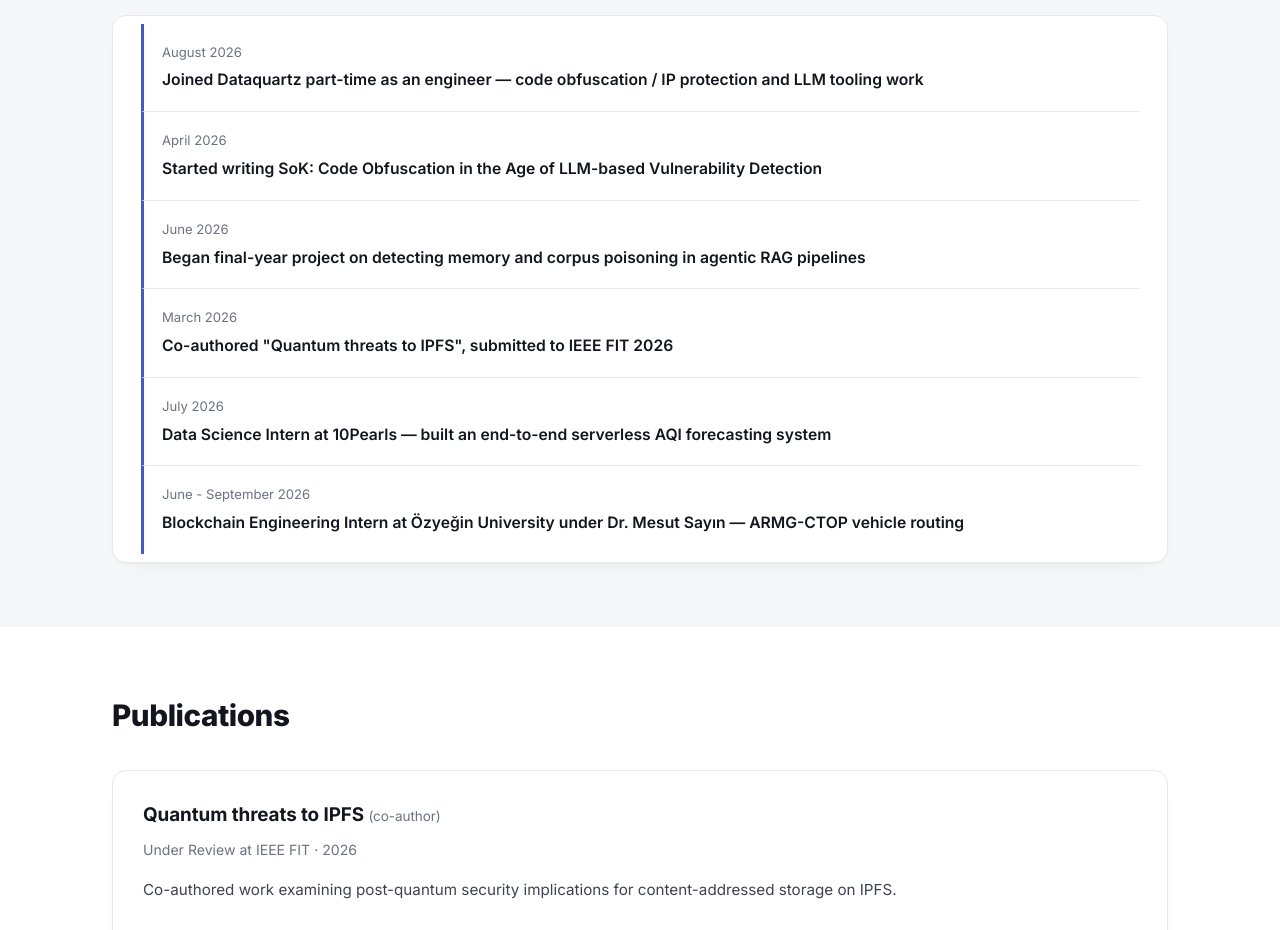
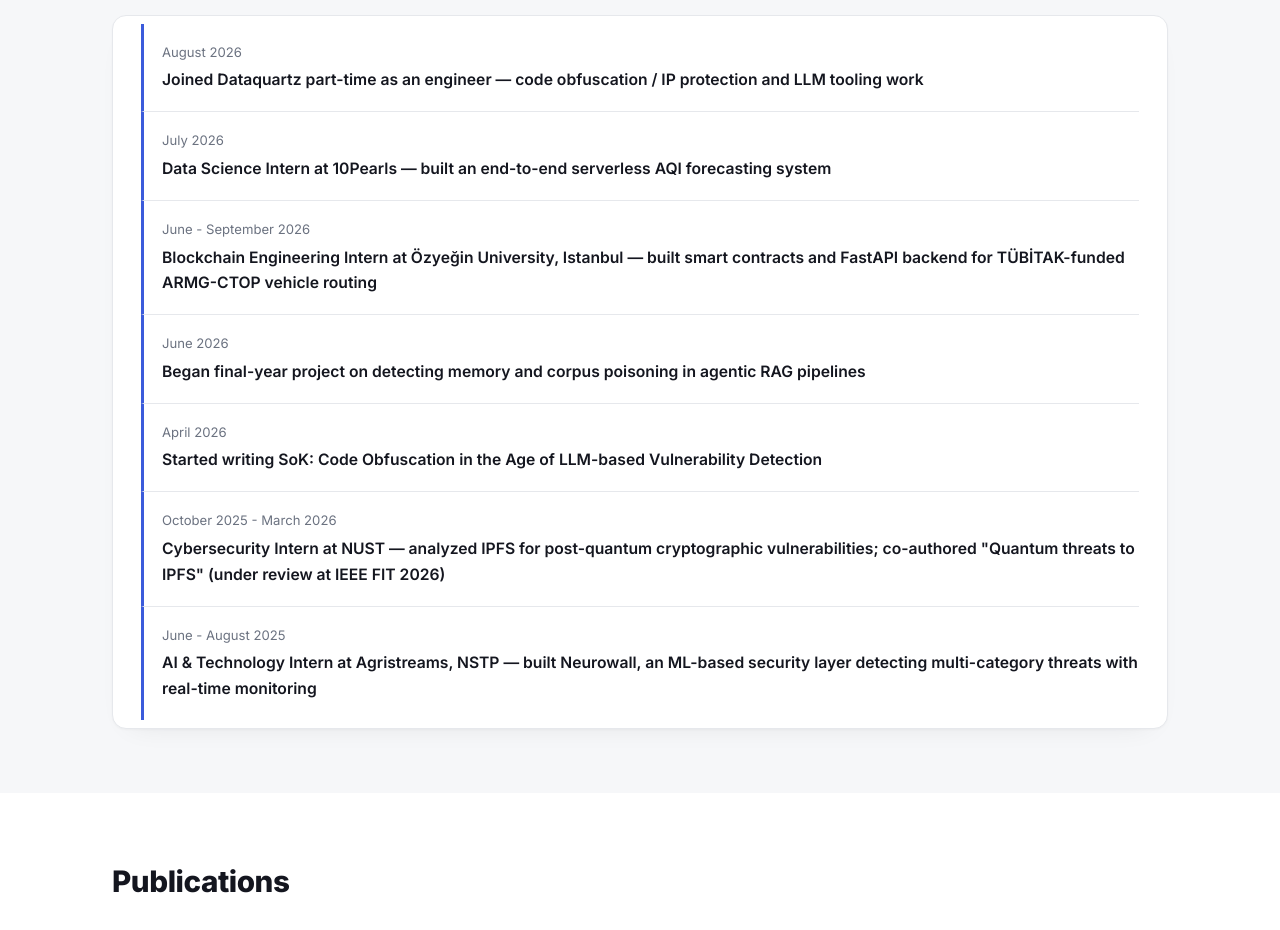
Before and after one commit to Ali-Sherazii/Ali-Sherazii.github.io, a plain HTML site: page index.html in a window 1280 px wide. Shown: the part 1020-1950 px from the top of the page. Drawn offline with Linux system fonts and the light colour scheme.

Commit message:
Update timeline to match resume chronologically and add missing internships

```diff
--- a/index.html
+++ b/index.html
@@ -319,24 +319,28 @@
         <p class="tl-what">Joined Dataquartz part-time as an engineer — code obfuscation / IP protection and LLM tooling work</p>
       </div>
       <div class="tl-item">
-        <p class="tl-when">April 2026</p>
-        <p class="tl-what">Started writing SoK: Code Obfuscation in the Age of LLM-based Vulnerability Detection</p>
+        <p class="tl-when">July 2026</p>
+        <p class="tl-what">Data Science Intern at 10Pearls — built an end-to-end serverless AQI forecasting system</p>
+      </div>
+      <div class="tl-item">
+        <p class="tl-when">June - September 2026</p>
+        <p class="tl-what">Blockchain Engineering Intern at Özyeğin University, Istanbul — built smart contracts and FastAPI backend for TÜBİTAK-funded ARMG-CTOP vehicle routing</p>
       </div>
       <div class="tl-item">
         <p class="tl-when">June 2026</p>
         <p class="tl-what">Began final-year project on detecting memory and corpus poisoning in agentic RAG pipelines</p>
       </div>
       <div class="tl-item">
-        <p class="tl-when">March 2026</p>
-        <p class="tl-what">Co-authored "Quantum threats to IPFS", submitted to IEEE FIT 2026</p>
+        <p class="tl-when">April 2026</p>
+        <p class="tl-what">Started writing SoK: Code Obfuscation in the Age of LLM-based Vulnerability Detection</p>
       </div>
       <div class="tl-item">
-        <p class="tl-when">July 2026</p>
-        <p class="tl-what">Data Science Intern at 10Pearls — built an end-to-end serverless AQI forecasting system</p>
+        <p class="tl-when">October 2025 - March 2026</p>
+        <p class="tl-what">Cybersecurity Intern at NUST — analyzed IPFS for post-quantum cryptographic vulnerabilities; co-authored "Quantum threats to IPFS" (under review at IEEE FIT 2026)</p>
       </div>
       <div class="tl-item">
-        <p class="tl-when">June - September 2026</p>
-        <p class="tl-what">Blockchain Engineering Intern at Özyeğin University under Dr. Mesut Sayın — ARMG-CTOP vehicle routing</p>
+        <p class="tl-when">June - August 2025</p>
+        <p class="tl-what">AI &amp; Technology Intern at Agristreams, NSTP — built Neurowall, an ML-based security layer detecting multi-category threats with real-time monitoring</p>
       </div>
     </div>
   </div>
```
